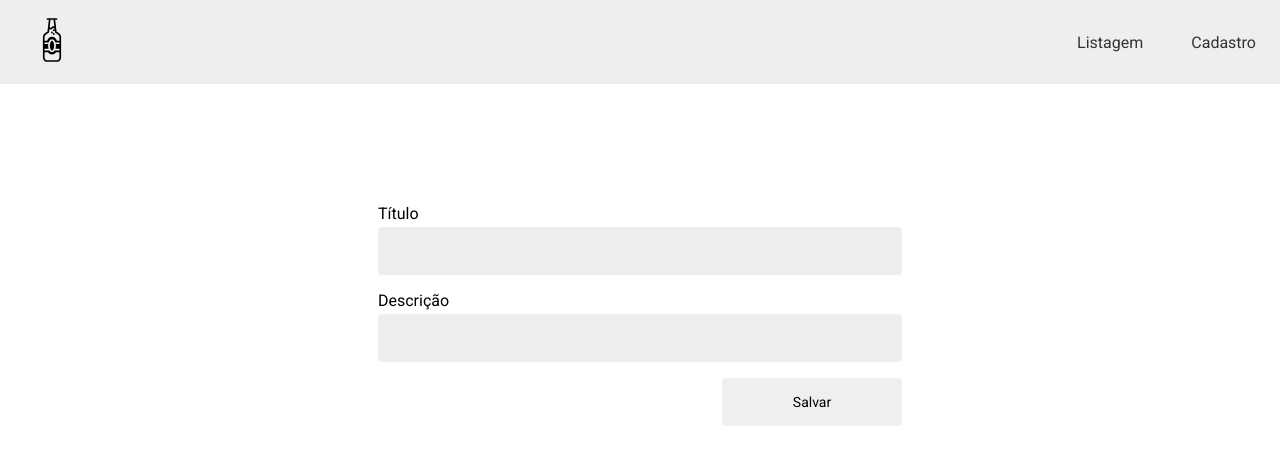
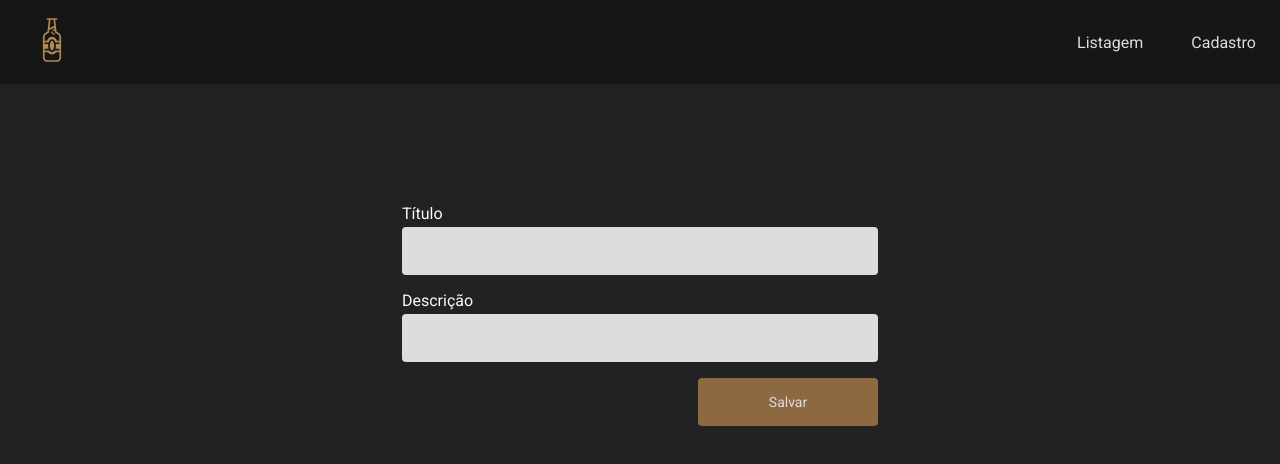
Before and after one commit to AmauriLima/Drinks, a React (Vite) app: page /createDrink in a window 1280 px wide. Shown: the top 464 px of the page. Built offline with nearby package versions, Linux system fonts and the light colour scheme.

Commit message:
css: adding colors styles and css fixes

```diff
--- a/src/assets/styles/themes/default.ts
+++ b/src/assets/styles/themes/default.ts
@@ -2,12 +2,18 @@ import { DefaultTheme } from 'styled-components';
 
 export default {
   colors: {
-    background: '#fff',
+    background: '#222',
     danger: '#F24027',
+    primary: {
+      main: '#b28756',
+      dark: '#8C6940',
+    },
     gray: {
-      800: '#333',
-      600: '#999',
-      500: '#eee',
+      1000: '#161616',
+      900: '#333',
+      800: '#555',
+      500: '#ddd',
+      300: '#fafafa',
     },
   },
 } as DefaultTheme;
--- a/src/components/Header/index.tsx
+++ b/src/components/Header/index.tsx
@@ -9,9 +9,11 @@ export function Header() {
   return (
     <Container>
       <Content>
-        <Logo>
-          <GiBeerBottle />
-        </Logo>
+        <Link to="/">
+          <Logo>
+            <GiBeerBottle />
+          </Logo>
+        </Link>
 
         <ControlButtons>
           <Link to="/">Listagem</Link>
--- a/src/components/Header/styles.ts
+++ b/src/components/Header/styles.ts
@@ -2,7 +2,12 @@ import styled from 'styled-components';
 
 export const Container = styled.header`
   padding: 12px 24px;
-  background-color: ${({ theme }) => theme.colors.gray[500]};
+  background-color: ${({ theme }) => theme.colors.gray[1000]};
+  position: sticky;
+  top: 0;
+  width: 100%;
+  max-height: 84px;
+  height: 100%;
 `;
 
 export const Content = styled.div`
@@ -17,6 +22,7 @@ export const Content = styled.div`
 export const Logo = styled.div`
   svg {
     height: 48px;
+    color: ${({ theme }) => theme.colors.primary.main};
     width: 48px;
   }
   padding: 4px;
@@ -26,7 +32,7 @@ export const Logo = styled.div`
 export const ControlButtons = styled.div`
   a {
     text-decoration: none;
-    color: ${({ theme }) => theme.colors.gray[800]};
+    color: ${({ theme }) => theme.colors.gray[500]};
   }
 
   a + a {
--- a/src/components/Input.ts
+++ b/src/components/Input.ts
@@ -17,6 +17,10 @@ export const Input = styled.input<InputProps>`
   border-radius: 4px;
   transition: 0.2s ease-in;
 
+  &:focus {
+    border-color: ${({ theme }) => theme.colors.primary.dark};
+  }
+
   ${({ theme, error }) => error && css`
     color: ${theme.colors.danger};
     border-color: ${theme.colors.danger} !important;
--- a/src/components/PageLayout/styles.ts
+++ b/src/components/PageLayout/styles.ts
@@ -6,8 +6,12 @@ export const Container = styled.div`
 `;
 
 export const Main = styled.main`
-  max-width: 900px;
   width: 100%;
-  margin: 120px auto;
-  padding: 0 24px 60px;
+  height: calc(100% - 84px);
+  display: flex;
+  flex-direction: column;
+  align-items: center;
+  margin: 0 auto;
+  overflow-y: hidden;
+  padding: 0 20px;
 `;
--- a/src/pages/CreateDrink/styles.ts
+++ b/src/pages/CreateDrink/styles.ts
@@ -1,10 +1,26 @@
 import styled from 'styled-components';
+
+export const Container = styled.div`
+  width: 100%;
+  overflow-y: scroll;
+  ::-webkit-scrollbar {
+    width: 6px;
+    height: 6px;
+  }
+  scrollbar-width: 0px;
+`;
 
 export const Form = styled.form`
   max-width: 524px;
+  width: 100%;
   margin: 0 auto;
   display: flex;
   flex-direction: column;
+  padding: 120px 24px 48px;
+
+  label {
+    color: ${({ theme }) => theme.colors.gray[300]};
+  }
 
   button {
     margin-top: 16px;
@@ -16,5 +32,13 @@ export const Form = styled.form`
     width: 100%;
     font-size: 0.875rem;
     align-self: flex-end;
+    background-color: ${({ theme }) => theme.colors.primary.dark};
+    color: ${({ theme }) => theme.colors.gray[500]};
+    transition: 0.2s ease-in;
+
+    @media (max-width: 424px) {
+      max-width: 100%;
+      margin-top: 32px;
+    }
   }
 `;
--- a/src/pages/Home/index.tsx
+++ b/src/pages/Home/index.tsx
@@ -12,7 +12,7 @@ import { deleteDrink, listDrinks } from '@services/DrinksService/redux';
 import { PageLayout } from '@components/PageLayout';
 
 import {
-  Card, DrinksList, ImageContainer, InputSearchContainer,
+  Card, Container, DrinksList, ImageContainer, InputSearchContainer,
 } from './styles';
 
 export function Home() {
@@ -60,6 +60,7 @@ export function Home() {
         <AiOutlineSearch />
       </InputSearchContainer>
 
+      <Container>
         <DrinksList>
           {filteredDrinks?.map((drink) => (
             <Card key={drink.id}>
@@ -79,6 +80,7 @@ export function Home() {
             </Card>
           ))}
         </DrinksList>
+      </Container>
     </PageLayout>
   );
 }
--- a/src/pages/Home/styles.ts
+++ b/src/pages/Home/styles.ts
@@ -6,6 +6,7 @@ export const InputSearchContainer = styled.label`
   align-items: center;
   padding: 0 16px;
   background: ${({ theme }) => theme.colors.gray[500]};
+  color: ${({ theme }) => theme.colors.gray[900]};
   border-radius: 4px;
   margin: 0 auto;
   max-width: 524px;
@@ -13,9 +14,10 @@ export const InputSearchContainer = styled.label`
   cursor: text;
   border: 2px solid transparent;
   transition: 0.2s ease-in;
+  margin: 120px 0 48px;
 
   &:focus-within {
-    border: 2px solid black;
+    border: 2px solid ${({ theme }) => theme.colors.primary.dark};
   }
 
   input {
@@ -24,10 +26,11 @@ export const InputSearchContainer = styled.label`
     border: none;
     background: transparent;
     outline: none;
+    color: ${({ theme }) => theme.colors.gray[900]};
     font-size: 1rem;
 
     ::placeholder {
-      color: black;
+      color: ${({ theme }) => theme.colors.gray[800]};
       font-size: 0.875rem;
     }
   }
@@ -38,12 +41,25 @@ export const InputSearchContainer = styled.label`
   }
 `;
 
+export const Container = styled.div`
+  width: 100%;
+  overflow-y: scroll;
+  ::-webkit-scrollbar {
+    width: 6px;
+    height: 6px;
+  }
+  scrollbar-width: 0px;
+  padding: 0px 24px 48px;
+`;
+
 export const DrinksList = styled.div`
   display: flex;
+  max-width: 900px;
+  width: 100%;
   flex-wrap: wrap;
+  margin: 0 auto;
   justify-content: center;
   grid-gap: 12px;
-  margin-top: 48px;
 `;
 
 export const Card = styled.div`
@@ -51,18 +67,19 @@ export const Card = styled.div`
   min-width: 250px;
   max-width: 250px;
   width: 100%;
-  background-color: ${({ theme }) => theme.colors.gray[500]};
+  background-color: ${({ theme }) => theme.colors.gray[800]};
   padding: 8px;
   text-align: center;
 
   strong {
     display: block;
+    color: ${({ theme }) => theme.colors.gray[300]};
   }
 
   p {
     padding: 0 8px;
     margin-top: 8px;
-
+    color: ${({ theme }) => theme.colors.gray[500]};
     max-height: 108px;
     overflow-y: scroll;
 
@@ -77,6 +94,7 @@ export const Card = styled.div`
     justify-content: flex-end;
 
     svg {
+      color: ${({ theme }) => theme.colors.gray[300]};
       cursor: pointer;
       width: 1.25rem;
       height: 1.25rem;
```
Also changed, not shown: src/assets/styles/styled.d.ts (+7 -1 lines). Lines whose indentation alone changed are shown as unchanged.
